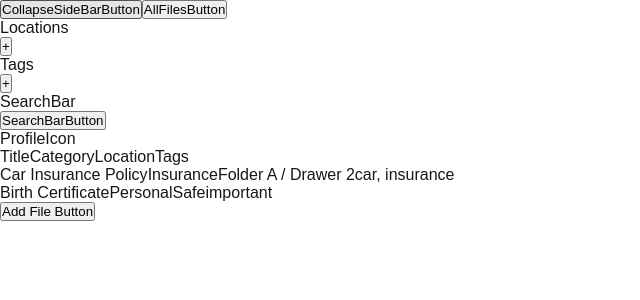
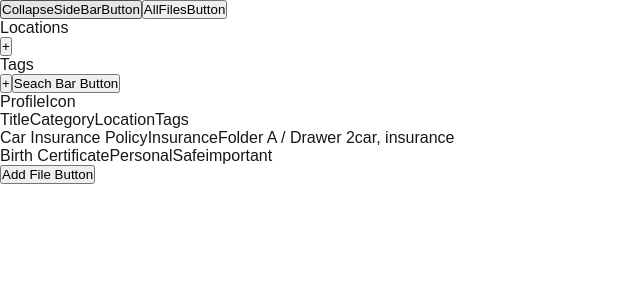
Before and after one commit to jamellemessinger/physical-file-organizer, a Next.js app: page / in a window 1280 px wide. Shown: the top 300 px of the page, without its empty margins (0-640 px from the left). Built offline with nearby package versions, Linux system fonts and the light colour scheme.

Commit message:
add input tag for seachbar. add conditional rendering to submit button

```diff
--- a/src/components/search/SearchBar.jsx
+++ b/src/components/search/SearchBar.jsx
@@ -1,7 +1,5 @@
-import React from 'react'
+import React from 'react';
 
 export default function SearchBar() {
-  return (
-    <div>SearchBar</div>
-  )
+  return <input type="text" name="seachBar" placeholder="Seach your files" />;
 }
--- a/src/components/search/SearchBarButton.jsx
+++ b/src/components/search/SearchBarButton.jsx
@@ -1,7 +1,7 @@
-import React from 'react'
+import React from 'react';
 
-export default function SearchBarButton() {
+export default function SearchBarButton({ isShown, onClick }) {
   return (
-    <button>SearchBarButton</button>
-  )
+    <button onClick={onClick}>{isShown ? 'X' : 'Seach Bar Button'}</button>
+  );
 }
--- a/src/components/search/SearchContainer.jsx
+++ b/src/components/search/SearchContainer.jsx
@@ -1,13 +1,18 @@
-import React from 'react';
+import React, { useState } from 'react';
 import SearchBar from './SearchBar';
 import SearchBarButton from './SearchBarButton';
 import UserIcon from '../user-navigation/UserIcon';
 
 export default function SearchContainer({ onUserIconClick }) {
+  const [showSearchBar, setShowSeachBar] = useState(false);
+  const handleOnClick = () => {
+    setShowSeachBar((prev) => !prev);
+  };
+
   return (
     <>
-      <SearchBar />
-      <SearchBarButton />
+      {showSearchBar && <SearchBar />}
+      <SearchBarButton isShown={showSearchBar} onClick={handleOnClick} />
       <UserIcon onClick={onUserIconClick} />
     </>
   );
```
